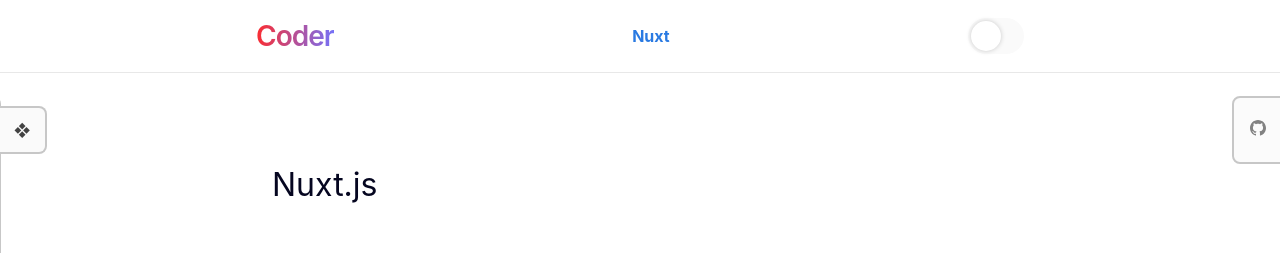
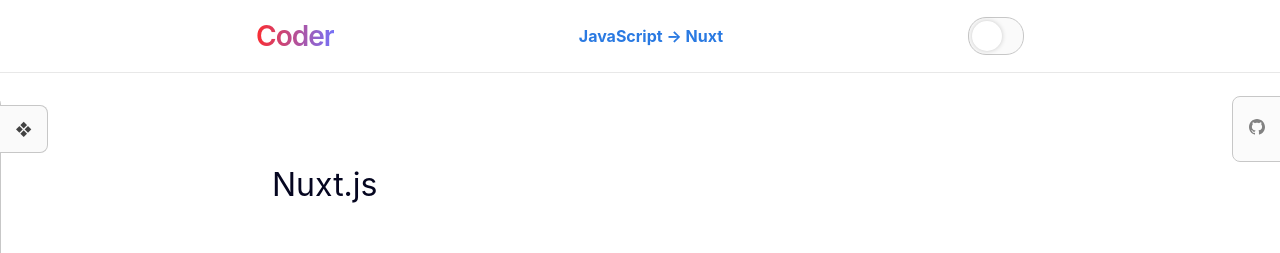
Before and after one commit to markusdoppler/Coder, a Jekyll site: the page built from JavaScript/library-nuxt.md, in a window 1280 px wide and 1400 px high. Shown: the top 253 px of the window. Built offline with Jekyll 4.4.1, drawn with Linux system fonts in a browser that asks for light colours; our own code applies the rules of GitHub Pages for plain Markdown files; some of the changed text lies outside the part shown.

Commit message:
added click to copy code snippet feature

```diff
--- a/_includes/footer.html
+++ b/_includes/footer.html
@@ -1,6 +1,6 @@
 <footer class="site-footer">
   <div class="wrapper">
-    <span>&copy; {{ site.copyright }} 2020</span>
+    <span>&copy; {{ site.copyright }} 2021</span>
     {%- include social.html -%}
   </div>
 </footer>
--- a/_includes/header.html
+++ b/_includes/header.html
@@ -3,7 +3,17 @@
   <div class="wrapper">
     <a class="site-title" rel="author" href="{{ '/' | relative_url }}">{{ site.title | escape }}</a>
 
-    <a class="page-title" href="{{ site.path | relative_url }}">{{ include.title }}</a>
+
+    {%- assign path_title = include.title -%}
+    {%- assign path_category = page.path | split: "/" | first -%}
+
+    {%- if path_category contains "index.md" -%}
+      {%- assign path_category = "" -%}
+    {% else %}
+      {%- assign path_category = path_category | append: " → " -%}
+    {%- endif -%}
+
+    <a class="page-title" href="{{ page.path | relative_url | split: '.md' | first }}">{{ path_category }}{{ path_title }}</a>
 
     <input type="checkbox" id="darkmode-input" />
     <label for="darkmode-input" class="darkmode-toggle">
--- a/_sass/coder.scss
+++ b/_sass/coder.scss
@@ -27,6 +27,7 @@ $grey-color-dark:  darken($grey-color, 25%) !default;
 
 $text-selection-color: #2a7ae2;
 $shadow-color: rgba(0,0,0,0.2);
+$shadow-color--dark: rgba(100,100,100,0.2);
 
 /* lightmode */
 $text-color:     #050620 !default;
@@ -45,9 +46,9 @@ $text-color--dark:      #ecf0f1 !default;
 $link-color--dark:      #2a7ae2 !default;
 
 /* old blue: #192f4d */
-$background-color--dark: #000000 !default;
-$section-color--dark: #333333 !default;
-$header-color--dark: transparentize($background-color--dark, 0.2);
+$background-color--dark: #111 !default;
+$section-color--dark: #000 !default;
+$header-color--dark: transparentize($section-color--dark, 0.2);
 
 $code-bg-color--dark:    $background-color--dark;
 $code-text-color--dark:  #d3d3d3;
--- a/_sass/coder/_base.scss
+++ b/_sass/coder/_base.scss
@@ -136,7 +136,7 @@ section {
 
   .dark & {
     background-color: $section-color--dark;
-    border: 0.5px solid darken($section-color--dark, 10%);
+    border: 0.5px solid lighten($section-color--dark, 10%);
   }
 
   @media only screen and (min-width: 767px) {
@@ -212,6 +212,12 @@ code {
     color: $code-text-color--dark;
   }
 }
+pre, :not(pre) code {
+  border: 0.5px solid darken($section-color, 20%);
+}
+.dark pre, :not(pre) code {
+  border: 0.5px solid lighten($section-color--dark, 20%);
+}
 
 code {
   padding: 2px 5px;
@@ -229,6 +235,45 @@ pre {
     padding-left: 0;
   }
 }
+
+/* copy styles */
+pre {
+  position: relative;
+  cursor: pointer;
+
+  &::before {
+    content: 'Copy';
+    display: block;
+    position: absolute;
+    top: 0.2rem;
+    right: 0.2rem;
+    padding: 0.3rem;
+    color: $text-color;
+    background: transparentize($section-color, 0.2);
+    border: 0.5px solid darken($section-color, 20%);
+    border-radius: $border-radius / 2;
+    transition: 0.3s ease;
+
+    .dark & {
+      color: $text-color--dark;
+      background: transparentize($section-color--dark, 0.2);
+      border: 0.5px solid lighten($section-color--dark, 20%);
+    }
+  }
+  &:hover::before {
+    background: darken($section-color, 5%);
+    .dark & {
+      background: lighten($background-color--dark, 5%);
+    }
+  }
+  &.active::before {
+    background: darken($section-color, 10%);
+    .dark & {
+      background: lighten($background-color--dark, 10%);
+    }
+  }
+}
+
 
 hr {
   display: none;
--- a/_sass/coder/_layout.scss
+++ b/_sass/coder/_layout.scss
@@ -53,17 +53,14 @@
 .darkmode-toggle {
   display: inline-block;
   width:  56px;
-  height: 36px;
+  height: 38px;
   padding: 3px;
   z-index: 5;
   cursor: pointer;
   border-radius: 18px;
+  border: 0.5px solid darken($section-color, 20%);
   background-color: $section-color;
 
-  .dark & {
-    background-color: $section-color--dark;
-  }
-}
   .darkmode-toggle-slider {
     display: inline-block;
     /* position: relative; */
@@ -75,10 +72,16 @@
     cursor: pointer;
     transition: all 0.3s ease-in-out;
   }
+
+  .dark & {
+    background-color: $background-color--dark;
+    border: 0.5px solid lighten($section-color--dark, 20%);
+  }
+}
 #darkmode-input:checked + .darkmode-toggle .darkmode-toggle-slider {
   transform: translate(20px, 0px);
-  background-color: $background-color--dark;
-  box-shadow: 0px 0px 5px $shadow-color;
+  background-color: $section-color--dark;
+  box-shadow: 0px 0px 5px $shadow-color--dark;
 }
 
 
@@ -176,11 +179,12 @@
   margin: 0;
   padding: 0.5rem 0.5rem 0.5rem 1.5rem;
   border-radius: 0 $border-radius $border-radius 0;
-  border: 2px solid darken($section-color, 20%);
+  border: 0.5px solid darken($section-color, 20%);
   background: transparentize($section-color, 0.05);
   -webkit-backdrop-filter: blur(40px);
           backdrop-filter: blur(40px);
   transition: 0.5s ease;
+  z-index: 10;
 
   &:hover, &.tapped {
     transform: translateX(0);
@@ -198,19 +202,19 @@
     align-items: center;
     color: $grey-color-dark;
     border-radius: 0 $border-radius $border-radius 0;
-    border: 2px solid darken($section-color, 20%);
+    border: 0.5px solid darken($section-color, 20%);
     border-left: none;
     background: $section-color;
   }
 
   .dark & {
     background: transparentize($section-color--dark, 0.2);
-    border: 2px solid darken($section-color--dark, 20%);
+    border: 0.5px solid lighten($section-color--dark, 20%);
 
     &::after {
       color: $grey-color-light;
       background: $section-color--dark;
-      border: 2px solid darken($section-color--dark, 20%);
+      border: 0.5px solid lighten($section-color--dark, 20%);
     }
   }
 
@@ -269,14 +273,15 @@
   border-radius: $border-radius 0 0 $border-radius;
   transform: translateX(11rem);
   transition: transform 0.5s ease;
-  border: 2px solid darken($section-color, 20%);
+  border: 0.5px solid darken($section-color, 20%);
   background: transparentize($section-color, 0.2);
   -webkit-backdrop-filter: blur(10px);
           backdrop-filter: blur(10px);
+  z-index: 10;
 
   .dark & {
-    background: lighten($section-color--dark, 20%);
-    border: 2px solid darken($section-color--dark, 20%);
+    background: transparentize($section-color--dark, 0.2);
+    border: 0.5px solid lighten($section-color--dark, 20%);
   }
 
   &:hover, &.tapped {
--- a/assets/coder.js
+++ b/assets/coder.js
@@ -8,6 +8,11 @@ window.addEventListener("DOMContentLoaded", function () {
   updateBodyDarkmode(isStoredSetting ? darkModeSetting : systemDarkMode);
   document.querySelector('#darkmode-input').addEventListener("change", changeColorMode);
 
+  /* Page Path */
+  document.querySelector(".page-title").addEventListener("click", function(e) {
+    e.preventDefault();
+    navigator.clipboard.writeText(window.location.href);
+  })
 
   /* Table of Contents */
   for (let tapElement of document.querySelectorAll('.toc, .fork-me-on-github')) {
@@ -27,6 +32,15 @@ window.addEventListener("DOMContentLoaded", function () {
     toc.appendChild(listItem);
   });
 
+
+  /* Code */
+  document.querySelectorAll("pre").forEach((codeBlock, c) => {
+    codeBlock.addEventListener("touchstart", function() { this.classList.add("active"); });
+    codeBlock.addEventListener("mousedown", function() { this.classList.add("active"); });
+    codeBlock.addEventListener("mouseup", function() { this.classList.remove("active"); });
+    codeBlock.addEventListener("touchend", function() { this.classList.remove("active"); });
+    codeBlock.addEventListener("click", function() { navigator.clipboard.writeText(this.innerText); });
+  });
 });
 
 function changeColorMode() {
```
Lines whose indentation alone changed are shown as unchanged.
